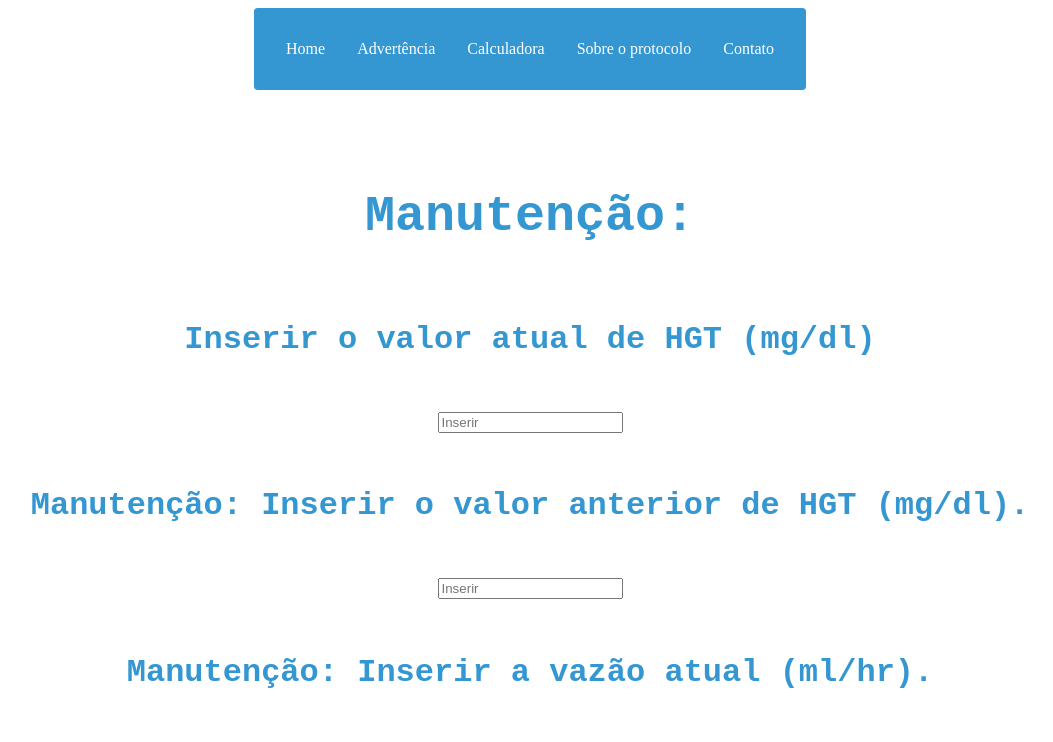
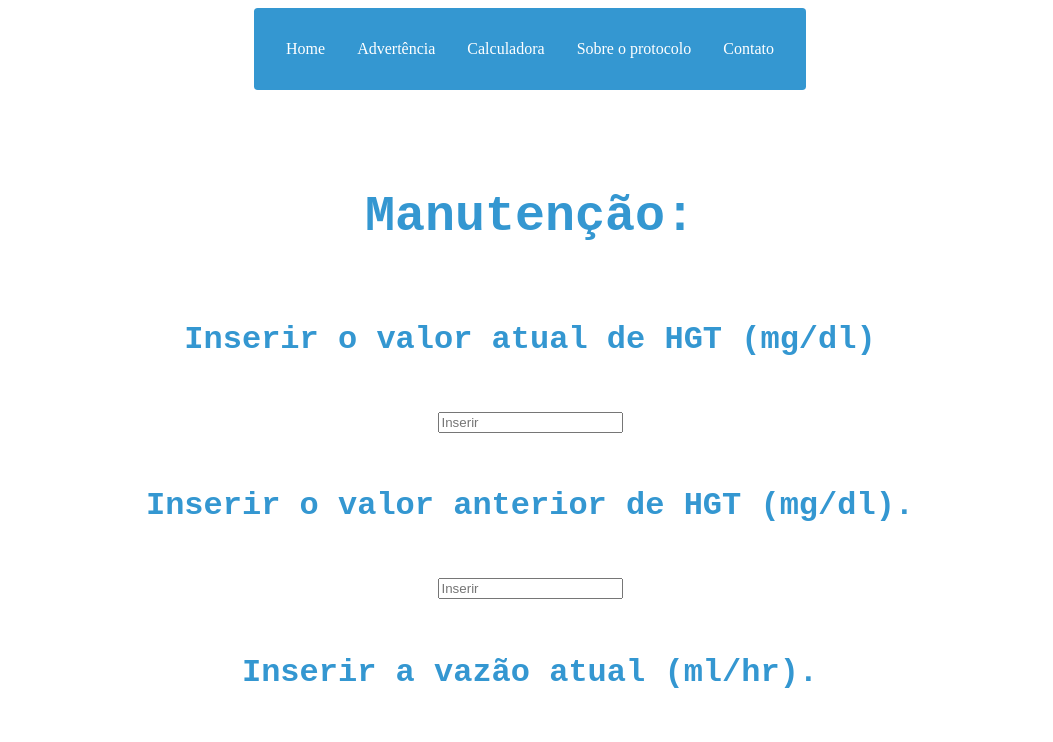
Before and after one commit to willians-peter/GLICEMIA_CONTROL, a plain HTML site: page index.html in a window 1280 px wide. Shown: the top 742 px of the page, without its empty margins (54-1107 px from the left). Drawn offline with Linux system fonts and the light colour scheme.

Commit message:
Atualizar o index.html
ajuste testo

```diff
--- a/index.html
+++ b/index.html
@@ -43,11 +43,11 @@
     <br>
   <input type="text" id="HgtAtual" name="HgtAtual" placeholder="Inserir">
   <br>
-   <h1>Manutenção: Inserir o valor anterior de HGT (mg/dl).</h1>
+   <h1>Inserir o valor anterior de HGT (mg/dl).</h1>
     <br>
   <input type="text" id="HgtAnterior" name="HgtAnterior" placeholder="Inserir">
   <br>
-     <h1>Manutenção: Inserir a vazão atual (ml/hr).</h1>
+     <h1>Inserir a vazão atual (ml/hr).</h1>
      <br>
   <input type="text" id="VazaoAtual" name="VazaoAtual" placeholder="Inserir">
    <button id="DiferencaHgt">Calcular</button>
```
